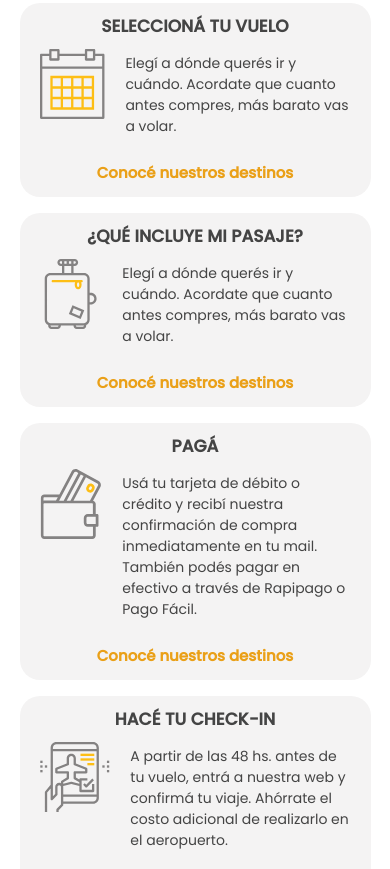
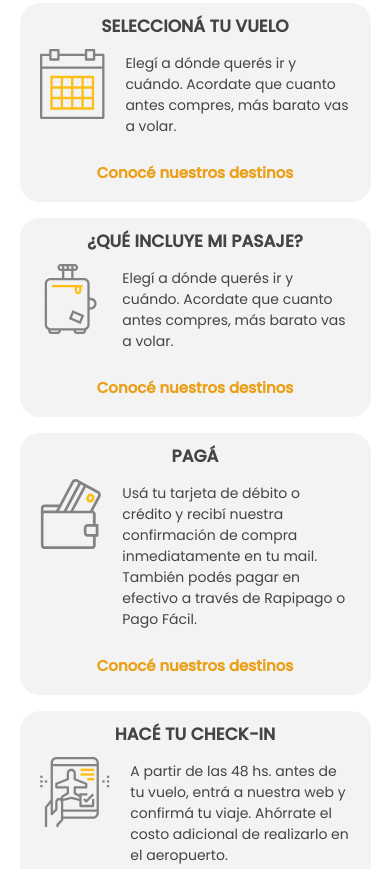
Before and after one commit to CiclistaSinLicencia/flybondi-clone, a plain HTML site: page index.html in a window 390 px wide. Shown: the part 2984-3853 px from the top of the page. Drawn offline with Linux system fonts and the light colour scheme.

Commit message:
cards more responsive

```diff
--- a/style.css
+++ b/style.css
@@ -581,13 +581,19 @@ grid-template-rows: 16rem;
   justify-content: center;
 }
 
-@media(max-width: 1200px) {
+@media(max-width:1200px){
+  .libertad-wrapper {
+
+    grid-template-columns: repeat(2, minmax(15rem, 24.5rem));
+
+  }
+
+}
+
+@media(max-width: 700px) {
   .libertad-wrapper {
     grid-template-columns: repeat(auto-fit, minmax(10rem, 100%));
 
-  }
-  .libertadVolar-card a{
-    padding: 10px;
   }
 }
 
@@ -636,7 +642,7 @@ grid-template-rows: 16rem;
 .libertadVolar-card a {
   text-align: center;
   font-size: clamp(15px, 2vw, 16px);
-    padding-bottom:5px;
+  padding: 10px;
 }
 
 
```
